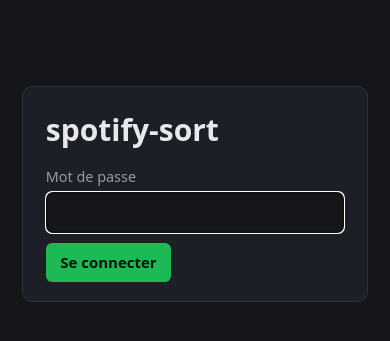
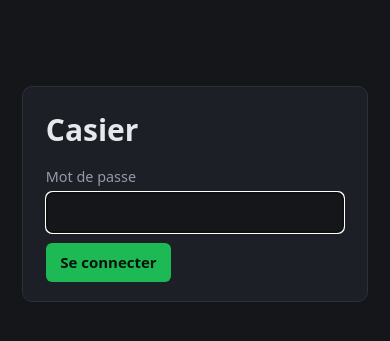
Before and after one commit to myqzurdux3/casier, a Flask app: page /login?next=/spotify/login in a window 390 px wide. Shown: the top 341 px of the page. Run offline with Flask 3, Linux system fonts and the light colour scheme; parts of the project's set-up code (start-up, migrations or seed data) failed here and were passed over.

Commit message:
refonte §0 : l'app s'appelle Casier
Le nom, l'icône et la couleur d'accent ne peuvent pas emprunter l'identité de
Spotify : c'est une marque déposée, et leurs Developer Terms l'interdisent.
« Spotify » ne reste donc que là où il désigne le service tiers — « Compte
Spotify lié », « Relit la bibliothèque Spotify ».

Seul `expo.name`, le label affiché sous l'icône, change côté mobile. `slug`,
`scheme` et `android.package` restent tels quels : changer le package ferait
une nouvelle app à réinstaller, changer le scheme imposerait de redéclarer le
redirect_uri chez Spotify. Personne ne les voit.

`journalctl -u spotify-sort` dans error.html reste aussi : c'est le nom de
l'unité systemd déployée, pas une marque. Le renommer donnerait une commande
qui ne marche pas sur le serveur.

Co-Authored-By: Claude Opus 5 <noreply@anthropic.com>

```diff
--- a/mobile/app.config.js
+++ b/mobile/app.config.js
@@ -9,7 +9,7 @@ const PORT = process.env.SPOTIFY_SORT_PORT || '8000';
 
 module.exports = {
   expo: {
-    name: 'spotify-sort',
+    name: 'Casier',
     slug: 'spotify-sort',
     version: '0.5.0',
     orientation: 'portrait',
--- a/mobile/app/(tabs)/track.tsx
+++ b/mobile/app/(tabs)/track.tsx
@@ -1,7 +1,7 @@
 /**
  * Titre à l'unité — l'écran qui justifie une app native.
  *
- * Depuis Spotify : « Partager → spotify-sort ». Le lien arrive par l'intention
+ * Depuis Spotify : « Partager → Casier ». Le lien arrive par l'intention
  * Android, l'écran se remplit et lance le classement sans autre geste.
  */
 
@@ -65,7 +65,7 @@ export default function TrackScreen() {
       <View style={styles.card}>
         <Text style={styles.title}>Classer un titre</Text>
         <Text style={styles.muted}>
-          Colle un lien, ou partage un titre depuis Spotify vers spotify-sort.
+          Colle un lien, ou partage un titre depuis Spotify vers Casier.
         </Text>
 
         <TextInput
--- a/mobile/app/login.tsx
+++ b/mobile/app/login.tsx
@@ -40,7 +40,7 @@ export default function LoginScreen() {
   return (
     <ScrollView style={styles.screen} contentContainerStyle={styles.content}>
       <View style={styles.card}>
-        <Text style={styles.title}>spotify-sort</Text>
+        <Text style={styles.title}>Casier</Text>
         <Text style={styles.muted}>
           Le mot de passe est celui du panel web (WEB_PASSWORD). L'app le change
           une fois contre un jeton, conservé dans le stockage sécurisé du
--- a/mobile/lib/api.ts
+++ b/mobile/lib/api.ts
@@ -1,5 +1,5 @@
 /**
- * Client de l'API spotify-sort.
+ * Client de l'API Casier.
  *
  * Seul module qui parle réseau : les écrans appellent des fonctions typées et
  * n'ont ni URL, ni en-tête, ni code HTTP à manipuler. Un `401` invalide la
--- a/templates/base.html
+++ b/templates/base.html
@@ -4,13 +4,13 @@
   <meta charset="utf-8">
   <meta name="viewport" content="width=device-width, initial-scale=1">
   <meta name="robots" content="noindex, nofollow">
-  <title>{% block title %}spotify-sort{% endblock %}</title>
+  <title>{% block title %}Casier{% endblock %}</title>
   <link rel="stylesheet" href="{{ url_for('static', filename='style.css') }}">
 </head>
 <body>
 {% if session.get('auth') %}
 <nav>
-  <a class="brand" href="{{ url_for('index') }}">spotify-sort</a>
+  <a class="brand" href="{{ url_for('index') }}">Casier</a>
   <a href="{{ url_for('index') }}">Tableau de bord</a>
   <a href="{{ url_for('result') }}">Résultat</a>
   <a href="{{ url_for('track_page') }}">Titre à l'unité</a>
--- a/templates/error.html
+++ b/templates/error.html
@@ -1,5 +1,5 @@
 {% extends "base.html" %}
-{% block title %}Erreur — spotify-sort{% endblock %}
+{% block title %}Erreur — Casier{% endblock %}
 {% block content %}
 
 <div class="card">
--- a/templates/job.html
+++ b/templates/job.html
@@ -1,5 +1,5 @@
 {% extends "base.html" %}
-{% block title %}{{ job.name }} — spotify-sort{% endblock %}
+{% block title %}{{ job.name }} — Casier{% endblock %}
 {% block content %}
 <div class="card">
   <h2>{{ job.name }} <span id="status" class="badge {{ job.status }}">{{ job.status }}</span></h2>
--- a/templates/login.html
+++ b/templates/login.html
@@ -1,8 +1,8 @@
 {% extends "base.html" %}
-{% block title %}Connexion — spotify-sort{% endblock %}
+{% block title %}Connexion — Casier{% endblock %}
 {% block content %}
 <div class="card narrow">
-  <h1>spotify-sort</h1>
+  <h1>Casier</h1>
   <form method="post">
     <input type="hidden" name="csrf" value="{{ csrf_token() }}">
     <label for="password">Mot de passe</label>
--- a/templates/result.html
+++ b/templates/result.html
@@ -1,5 +1,5 @@
 {% extends "base.html" %}
-{% block title %}Résultat — spotify-sort{% endblock %}
+{% block title %}Résultat — Casier{% endblock %}
 {% block content %}
 
 <div class="card">
--- a/templates/settings.html
+++ b/templates/settings.html
@@ -1,5 +1,5 @@
 {% extends "base.html" %}
-{% block title %}Réglages — spotify-sort{% endblock %}
+{% block title %}Réglages — Casier{% endblock %}
 {% block content %}
 
 <form method="post">
--- a/templates/track.html
+++ b/templates/track.html
@@ -1,5 +1,5 @@
 {% extends "base.html" %}
-{% block title %}Titre à l'unité — spotify-sort{% endblock %}
+{% block title %}Titre à l'unité — Casier{% endblock %}
 {% block content %}
 
 <div class="card">
```
Also changed, not shown: README.md.
